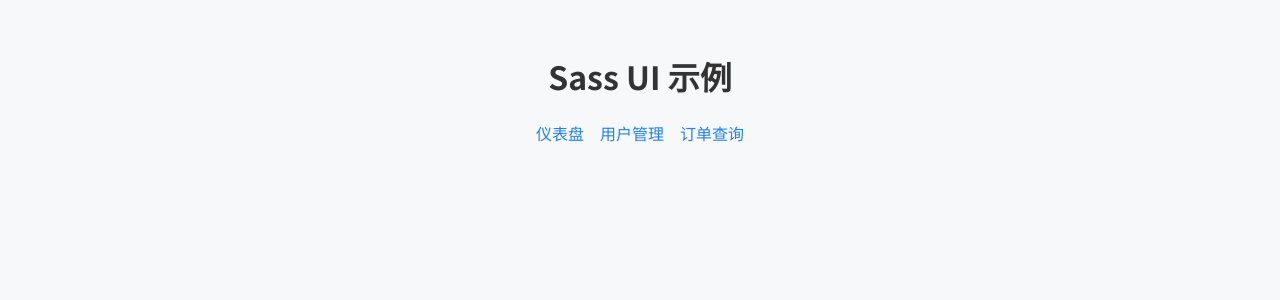
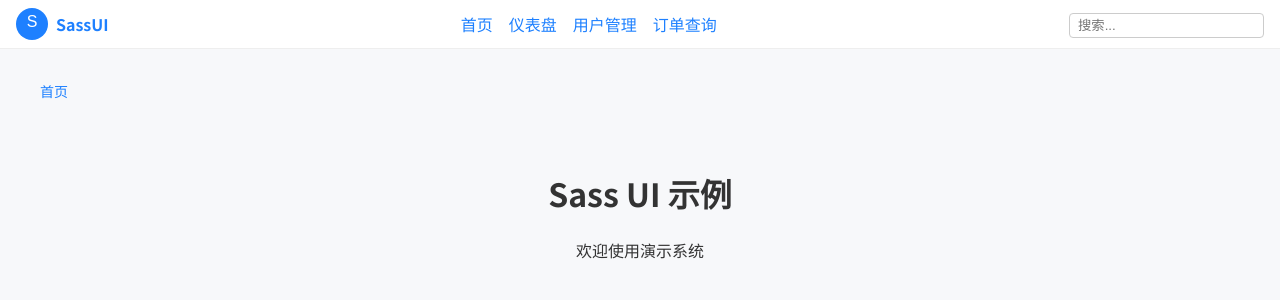
Before and after one commit to zhoumingxuan/sass-ui, a Next.js app: page / in a window 1280 px wide. Shown: the top 300 px of the page. Built offline with nearby package versions, Linux system fonts and the light colour scheme.

Commit message:
feat: add navigation and breadcrumbs

```diff
--- a/src/app/globals.scss
+++ b/src/app/globals.scss
@@ -16,3 +16,9 @@ button {
   font-family: inherit;
   cursor: pointer;
 }
+
+.container {
+  max-width: 1200px;
+  margin: 0 auto;
+  padding: 1rem;
+}
--- a/src/app/home.module.scss
+++ b/src/app/home.module.scss
@@ -3,15 +3,4 @@
 .home {
   padding: 2rem;
   text-align: center;
-
-  nav {
-    margin-top: 1rem;
-    display: flex;
-    justify-content: center;
-    gap: 1rem;
-
-    a {
-      color: $color-primary;
-    }
-  }
 }
--- a/src/app/layout.tsx
+++ b/src/app/layout.tsx
@@ -1,6 +1,8 @@
 import type { Metadata } from "next";
 import { Noto_Sans_SC } from "next/font/google";
 import "./globals.scss";
+import NavBar from "@/components/NavBar";
+import Breadcrumbs from "@/components/Breadcrumbs";
 
 const notoSans = Noto_Sans_SC({
   variable: "--font-sans",
@@ -18,7 +20,13 @@ export default function RootLayout({
 }: Readonly<{ children: React.ReactNode }>) {
   return (
     <html lang="zh">
-      <body className={`${notoSans.variable} antialiased`}>{children}</body>
+      <body className={`${notoSans.variable} antialiased`}>
+        <NavBar />
+        <div className="container">
+          <Breadcrumbs />
+          <main>{children}</main>
+        </div>
+      </body>
     </html>
   );
 }
--- a/src/app/page.tsx
+++ b/src/app/page.tsx
@@ -1,15 +1,10 @@
-import Link from "next/link";
 import styles from "./home.module.scss";
 
 export default function Home() {
   return (
     <div className={styles.home}>
       <h1>Sass UI 示例</h1>
-      <nav>
-        <Link href="/dashboard">仪表盘</Link>
-        <Link href="/users">用户管理</Link>
-        <Link href="/orders">订单查询</Link>
-      </nav>
+      <p>欢迎使用演示系统</p>
     </div>
   );
 }
--- /dev/null
+++ b/src/components/Breadcrumbs.module.scss
@@ -0,0 +1,11 @@
+@use '../styles/variables' as *;
+
+.breadcrumbs {
+  font-size: 14px;
+  margin: 1rem 0;
+}
+
+.separator {
+  margin: 0 0.5rem;
+  color: #999;
+}
--- /dev/null
+++ b/src/components/Breadcrumbs.tsx
@@ -0,0 +1,31 @@
+'use client';
+
+import Link from 'next/link';
+import { usePathname } from 'next/navigation';
+import styles from './Breadcrumbs.module.scss';
+
+const nameMap: Record<string, string> = {
+  dashboard: '仪表盘',
+  users: '用户管理',
+  orders: '订单查询',
+};
+
+export default function Breadcrumbs() {
+  const pathname = usePathname();
+  const segments = pathname.split('/').filter(Boolean);
+
+  return (
+    <nav className={styles.breadcrumbs} aria-label="breadcrumb">
+      <Link href="/">首页</Link>
+      {segments.map((seg, i) => {
+        const href = '/' + segments.slice(0, i + 1).join('/');
+        return (
+          <span key={href}>
+            <span className={styles.separator}>/</span>
+            <Link href={href}>{nameMap[seg] ?? seg}</Link>
+          </span>
+        );
+      })}
+    </nav>
+  );
+}
--- /dev/null
+++ b/src/components/NavBar.module.scss
@@ -0,0 +1,29 @@
+@use '../styles/variables' as *;
+
+.navbar {
+  display: flex;
+  align-items: center;
+  justify-content: space-between;
+  background: #fff;
+  padding: 0.5rem 1rem;
+  border-bottom: 1px solid #eee;
+}
+
+.logo {
+  display: flex;
+  align-items: center;
+  gap: 0.5rem;
+  font-weight: 700;
+  color: $color-primary;
+}
+
+.menu {
+  display: flex;
+  gap: 1rem;
+}
+
+.search input {
+  padding: 0.25rem 0.5rem;
+  border: 1px solid #ccc;
+  border-radius: 4px;
+}
--- /dev/null
+++ b/src/components/NavBar.tsx
@@ -0,0 +1,23 @@
+import Link from 'next/link';
+import Image from 'next/image';
+import styles from './NavBar.module.scss';
+
+export default function NavBar() {
+  return (
+    <header className={styles.navbar}>
+      <div className={styles.logo}>
+        <Image src="/logo.svg" alt="SassUI" width={32} height={32} />
+        <span>SassUI</span>
+      </div>
+      <nav className={styles.menu}>
+        <Link href="/">首页</Link>
+        <Link href="/dashboard">仪表盘</Link>
+        <Link href="/users">用户管理</Link>
+        <Link href="/orders">订单查询</Link>
+      </nav>
+      <div className={styles.search}>
+        <input type="text" placeholder="搜索..." />
+      </div>
+    </header>
+  );
+}
```
Also changed, not shown: public/logo.svg (added).
